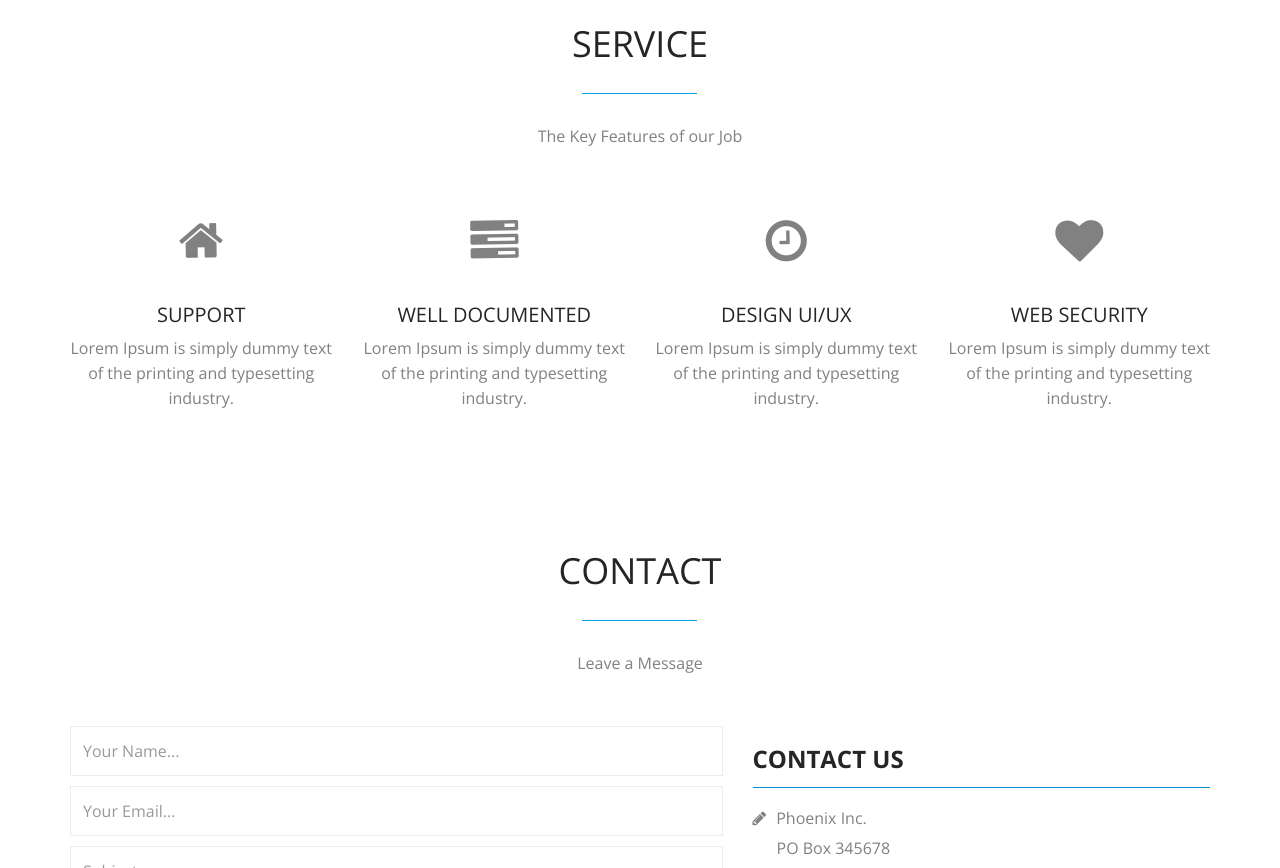
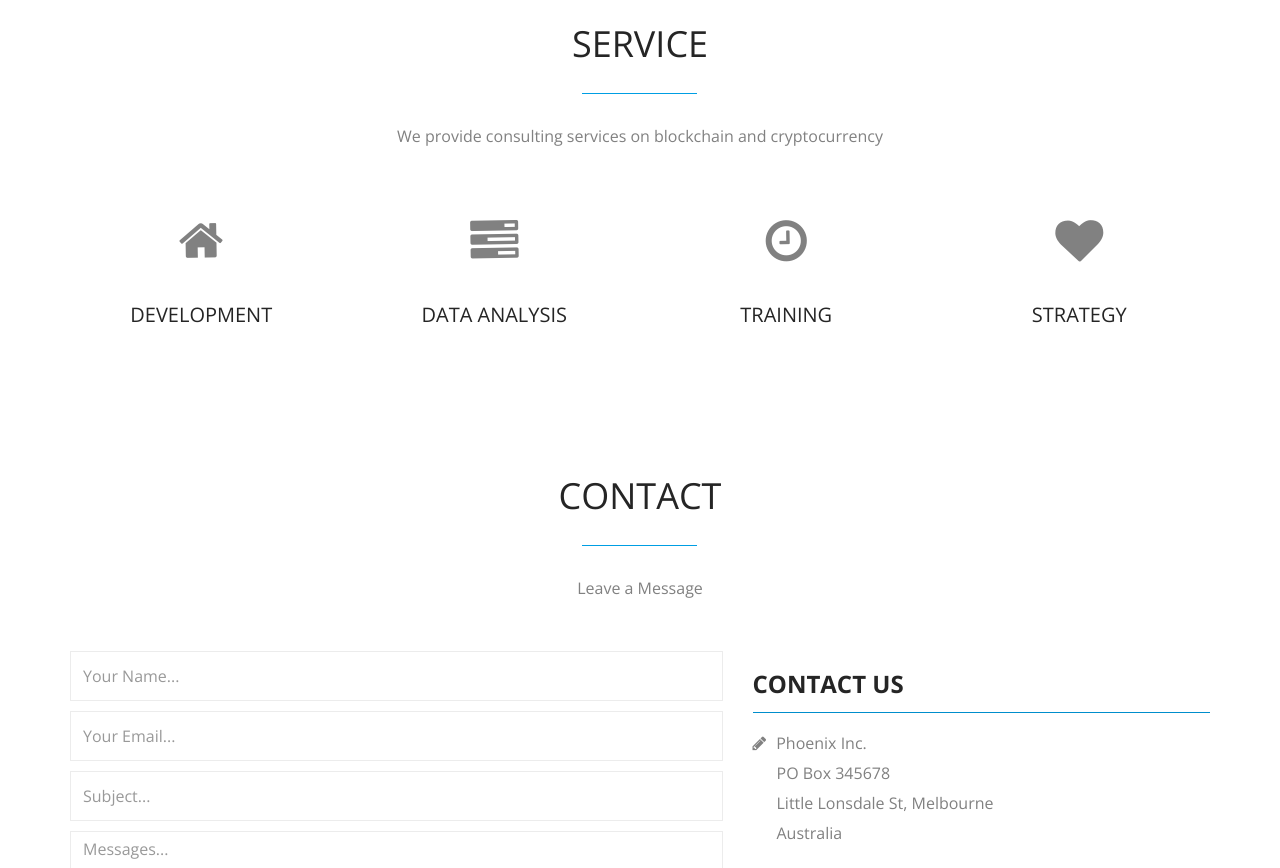
Before and after one commit to FoOTOo/footoo-lab.github.io, a plain HTML site: page index.html in a window 1280 px wide. Shown: the part 1320-2188 px from the top of the page. Drawn offline with nearby package versions, Linux system fonts and the light colour scheme.

Commit message:
update the service section

```diff
--- a/index.html
+++ b/index.html
@@ -197,7 +197,7 @@
 								<h3>Welcome To FoOTOo Lab</h3>
 						     	 <div class="message-body">
 									<img src="img/logo.png" class="pull-left" alt="member">
-						       		<p>FoOTOo Lab is a research lab focusing on cryptocurrency and blockchain technology. The lab's members come from universities, research institutes, cryptocurrency communities and Internet companies in China and the United States.We believe in the power of Open Source and Blockchain. Our mission is to build tools and dApps to help people discover and evaluate cryptocurrencies and blockchains. </p>
+						       		<p> FoOTOo Lab is a research lab focusing on cryptocurrency and blockchain technology. The lab's members come from universities, research institutes, cryptocurrency communities and Internet companies in China and the United States.We believe in the power of Open Source and Blockchain. Our mission is to build tools and dApps to help people discover and evaluate cryptocurrencies and blockchains. </p>
 						     	 </div>
 						       	<a href="#" class="btn btn-border btn-effect pull-right">Read More</a>
 						    </div>
@@ -215,7 +215,7 @@
 
 						<div class="sec-title text-center">
 							<h2 class="wow animated bounceInLeft">Service</h2>
-							<p class="wow animated bounceInRight">The Key Features of our Job</p>
+							<p class="wow animated bounceInRight">We provide consulting services on blockchain and cryptocurrency</p>
 						</div>
 
 						<div class="col-md-3 col-sm-6 col-xs-12 text-center wow animated zoomIn">
@@ -223,8 +223,8 @@
 								<div class="service-icon">
 									<i class="fa fa-home fa-3x"></i>
 								</div>
-								<h3>Support</h3>
-								<p>Lorem Ipsum is simply dummy text of the printing and typesetting industry. </p>
+								<h3>Development</h3>
+								<p> </p>
 							</div>
 						</div>
 
@@ -233,8 +233,8 @@
 								<div class="service-icon">
 									<i class="fa fa-tasks fa-3x"></i>
 								</div>
-								<h3>Well Documented</h3>
-								<p>Lorem Ipsum is simply dummy text of the printing and typesetting industry. </p>
+								<h3>Data Analysis</h3>
+								<p></p>
 							</div>
 						</div>
 
@@ -243,8 +243,8 @@
 								<div class="service-icon">
 									<i class="fa fa-clock-o fa-3x"></i>
 								</div>
-								<h3>Design UI/UX</h3>
-								<p>Lorem Ipsum is simply dummy text of the printing and typesetting industry. </p>
+								<h3>Training</h3>
+								<p> </p>
 							</div>
 						</div>
 
@@ -254,8 +254,8 @@
 									<i class="fa fa-heart fa-3x"></i>
 								</div>
 
-								<h3>Web Security</h3>
-								<p>Lorem Ipsum is simply dummy text of the printing and typesetting industry. </p>
+								<h3>Strategy</h3>
+								<p> </p>
 							</div>
 						</div>
 
```
